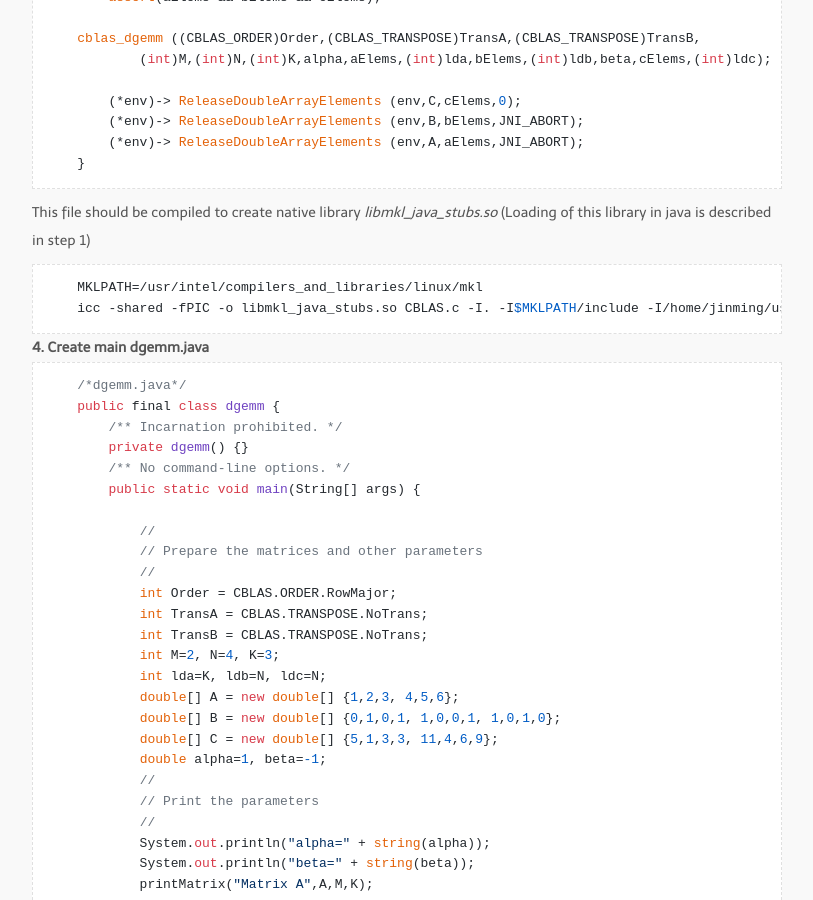
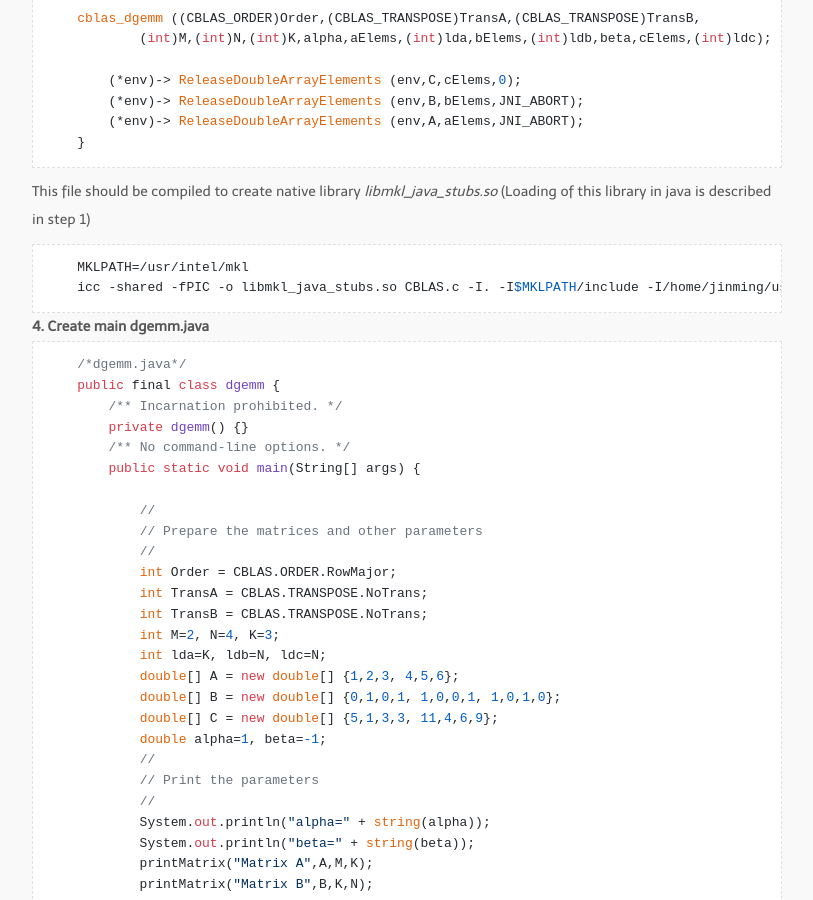
Before and after one commit to bizhishui/bizhishui.github.io, a Jekyll site: the page built from _posts/2017-03-09-Java-MKL-Example.md, in a window 1280 px wide and 900 px high, scrolled down 1881 px. Shown: the whole window, without its empty margins (233-1046 px from the left). Built offline with Jekyll 4.4.1, drawn with Linux system fonts in a browser that asks for light colours; nearby versions of some CDN libraries; some web fonts are replaced; a script that is not in the unit is left out; some of the changed text lies outside the part shown.

Commit message:
minor corrections

````diff
--- a/_posts/2017-03-09-Java-MKL-Example.md
+++ b/_posts/2017-03-09-Java-MKL-Example.md
@@ -32,8 +32,7 @@
 But make sure to use the following commands to set the PATH related varibales.
 
 ```
-    source /usr/intel/bin/compilervars.sh intel64   #or
-    source /usr/intel/compilers_and_libraries/linux/mkl/bin/mklvars.sh intel64   #/usr/intel is the installation directory
+    source /usr/intel/bin/compilervars.sh intel64   #/usr/intel is the installation directory
 ```
 
 ### Simple Example Run on Command-line
@@ -114,7 +113,7 @@
 This file should be compiled to create native library *libmkl_java_stubs.so* (Loading of this library in java is described in step 1)
 
 ```
-    MKLPATH=/usr/intel/compilers_and_libraries/linux/mkl
+    MKLPATH=/usr/intel/mkl
     icc -shared -fPIC -o libmkl_java_stubs.so CBLAS.c -I. -I$MKLPATH/include -I/home/jinming/usr/include -Wl,--start-group $MKLPATH/lib/intel64/libmkl_intel_lp64.a $MKLPATH/lib/intel64/libmkl_intel_thread.a $MKLPATH/lib/intel64/libmkl_core.a -Wl,--end-group -qopenmp -lpthread -lm -ldl
 ```
 
````
